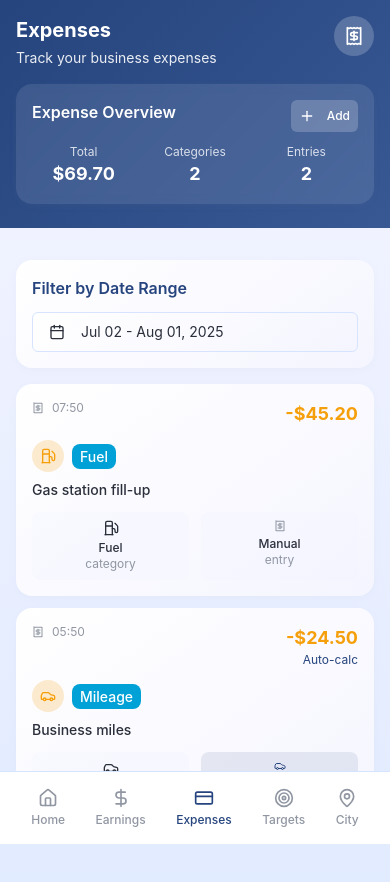
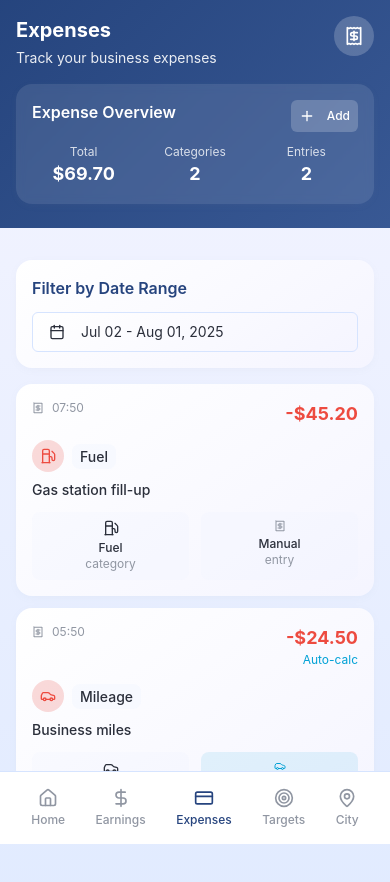
Before and after one commit to Arifalkharusi/urban-route-pro, a React (Vite) app: page /expenses in a window 390 px wide. Shown: the top 882 px of the page. Built offline with nearby package versions, Linux system fonts and the light colour scheme.

Commit message:
Apply theme to expense cards
Applied the new theme to expense cards to ensure visual consistency. This includes updating card backgrounds, text colors, and any associated icons or elements to align with the established design system.
- edited src/pages/Expenses.tsx

```diff
--- a/src/pages/Expenses.tsx
+++ b/src/pages/Expenses.tsx
@@ -425,11 +425,11 @@ const Expenses = () => {
         {filteredExpenses.length === 0 ? (
           <GradientCard className="text-center py-8">
             <Receipt className="w-12 h-12 text-muted-foreground mx-auto mb-4" />
-            <h3 className="font-semibold mb-2">No expenses recorded</h3>
+            <h3 className="font-semibold mb-2 text-primary">No expenses recorded</h3>
             <p className="text-muted-foreground mb-4">Start tracking your business expenses</p>
             <Dialog open={isDialogOpen} onOpenChange={setIsDialogOpen}>
               <DialogTrigger asChild>
-                <Button className="bg-gradient-primary hover:opacity-90 rounded-xl">
+                <Button variant="default" className="rounded-xl">
                   <Plus className="w-4 h-4 mr-2" />
                   Add Your First Expense
                 </Button>
@@ -448,11 +448,11 @@ const Expenses = () => {
                       {formatTime(expense.date)}
                     </div>
                     <div className="text-right">
-                      <p className="text-lg font-bold text-warning">
+                      <p className="text-lg font-bold text-destructive">
                         -${expense.amount.toFixed(2)}
                       </p>
                       {expense.type === "mileage" && (
-                        <p className="text-xs text-primary">Auto-calc</p>
+                        <p className="text-xs text-accent">Auto-calc</p>
                       )}
                     </div>
                   </div>
@@ -460,11 +460,11 @@ const Expenses = () => {
                   {/* Mobile: Category and Description */}
                   <div className="sm:hidden">
                     <div className="flex items-center gap-2 mb-2">
-                      <div className="w-8 h-8 bg-warning/20 rounded-full flex items-center justify-center text-warning">
+                      <div className="w-8 h-8 bg-destructive/20 rounded-full flex items-center justify-center text-destructive">
                         {getCategoryIcon(expense.category)}
                       </div>
                       <div className="flex-1">
-                        <span className="font-medium text-sm bg-accent text-accent-foreground px-2 py-1 rounded-lg">
+                        <span className="font-medium text-sm bg-muted/30 text-foreground px-2 py-1 rounded-lg">
                           {expense.category}
                         </span>
                       </div>
@@ -482,11 +482,11 @@ const Expenses = () => {
                       <p className="text-xs text-muted-foreground">category</p>
                     </div>
                     {expense.type === "mileage" && expense.miles ? (
-                      <div className="bg-primary/10 rounded-lg p-2 text-center">
+                      <div className="bg-accent/10 rounded-lg p-2 text-center">
                         <div className="flex items-center justify-center gap-1 mb-1">
-                          <Car className="w-3 h-3 text-primary" />
+                          <Car className="w-3 h-3 text-accent" />
                         </div>
-                        <p className="text-xs font-medium text-primary">{expense.miles} mi</p>
+                        <p className="text-xs font-medium text-accent">{expense.miles} mi</p>
                         <p className="text-xs text-muted-foreground">${expense.costPerMile}/mi</p>
                       </div>
                     ) : (
@@ -503,14 +503,14 @@ const Expenses = () => {
                   {/* Desktop: Original Layout */}
                   <div className="hidden sm:block sm:flex-1">
                     <div className="flex items-center gap-2 mb-2 flex-wrap">
-                      <div className="w-7 h-7 sm:w-8 sm:h-8 bg-warning/20 rounded-full flex items-center justify-center text-warning">
+                      <div className="w-7 h-7 sm:w-8 sm:h-8 bg-destructive/20 rounded-full flex items-center justify-center text-destructive">
                         {getCategoryIcon(expense.category)}
                       </div>
-                      <span className="font-medium text-xs sm:text-sm bg-accent text-accent-foreground px-2 py-1 rounded-lg">
+                      <span className="font-medium text-xs sm:text-sm bg-muted/30 text-foreground px-2 py-1 rounded-lg">
                         {expense.category}
                       </span>
                       {expense.type === "mileage" && (
-                        <span className="text-xs bg-primary/20 text-primary px-2 py-1 rounded">
+                        <span className="text-xs bg-accent/20 text-accent px-2 py-1 rounded">
                           Auto-calculated
                         </span>
                       )}
@@ -530,7 +530,7 @@ const Expenses = () => {
 
                   {/* Desktop: Amount Display */}
                   <div className="hidden sm:block sm:text-right">
-                    <p className="text-lg sm:text-xl font-bold text-warning">
+                    <p className="text-lg sm:text-xl font-bold text-destructive">
                       -${expense.amount.toFixed(2)}
                     </p>
                   </div>
```
